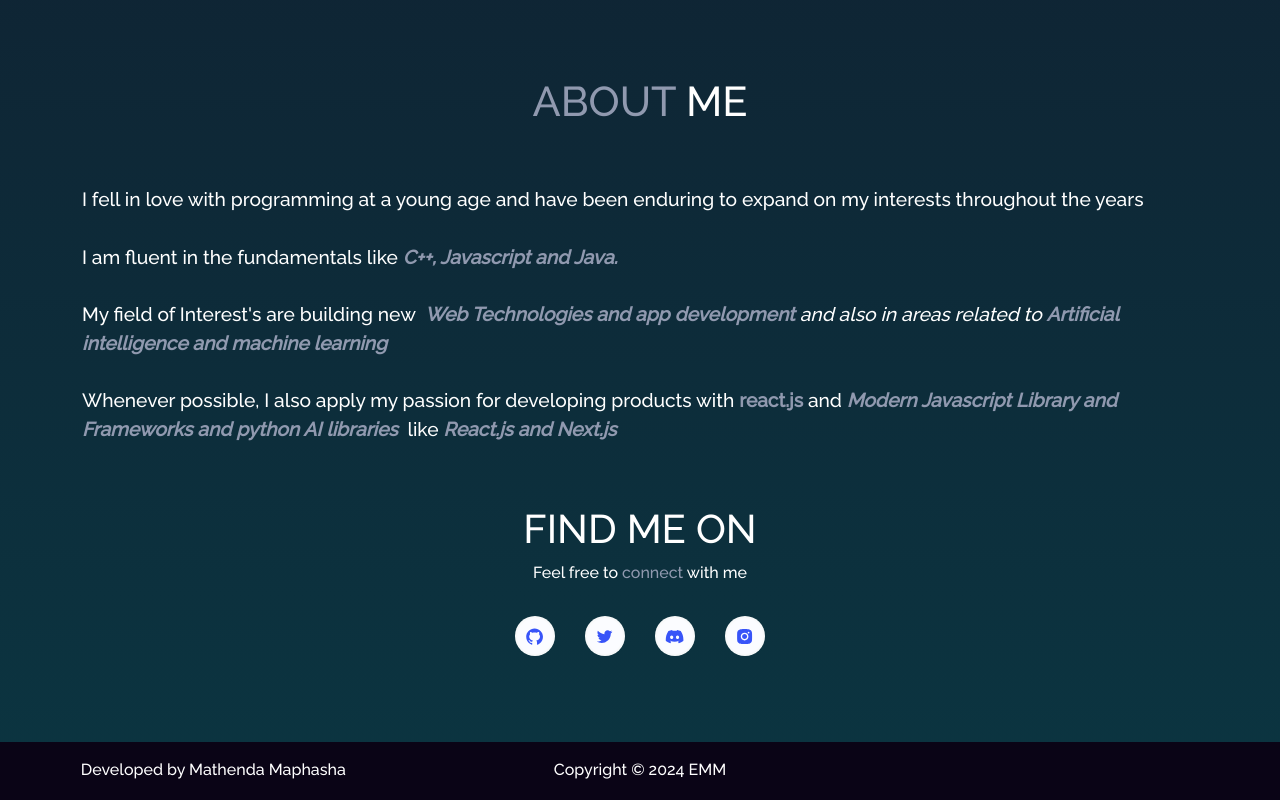
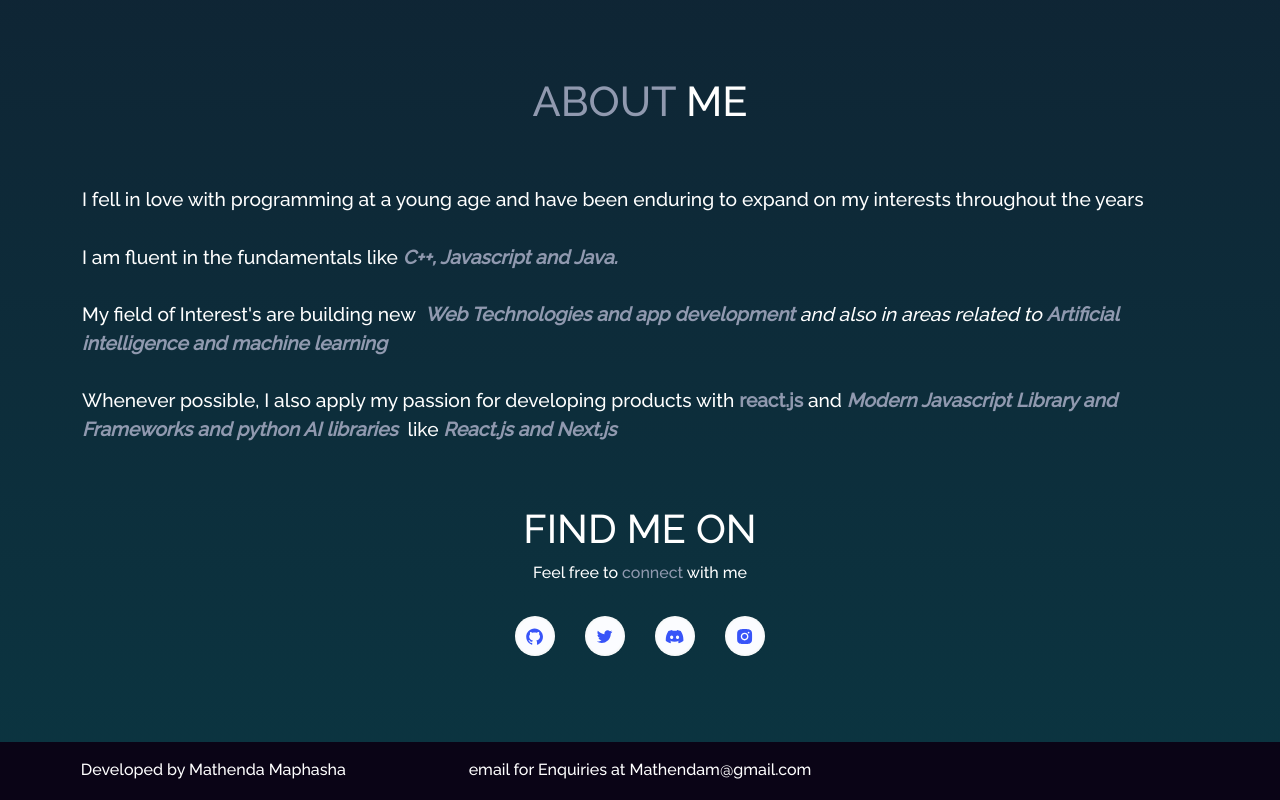
Before and after one commit to Mathenda/my-portfolio, a React (Create React App) app: page / in a window 1280 px wide. Shown: the part 1137-1937 px from the top of the page. Built offline with nearby package versions, Linux system fonts and the light colour scheme.

Commit message:
changed copyright message

```diff
--- a/src/components/Footer.js
+++ b/src/components/Footer.js
@@ -17,7 +17,7 @@ function Footer(){
                     <h3>Developed by Mathenda Maphasha</h3>
                 </Col>
                 <Col md="4" className="footer-copywright">
-                    <h3>Copyright © {year} EMM</h3>
+                    <h3>email for Enquiries at Mathendam@gmail.com</h3>
                 </Col>
                 <Col md="4" className="footer-body">
                     <ul className="footer-icons">
```
